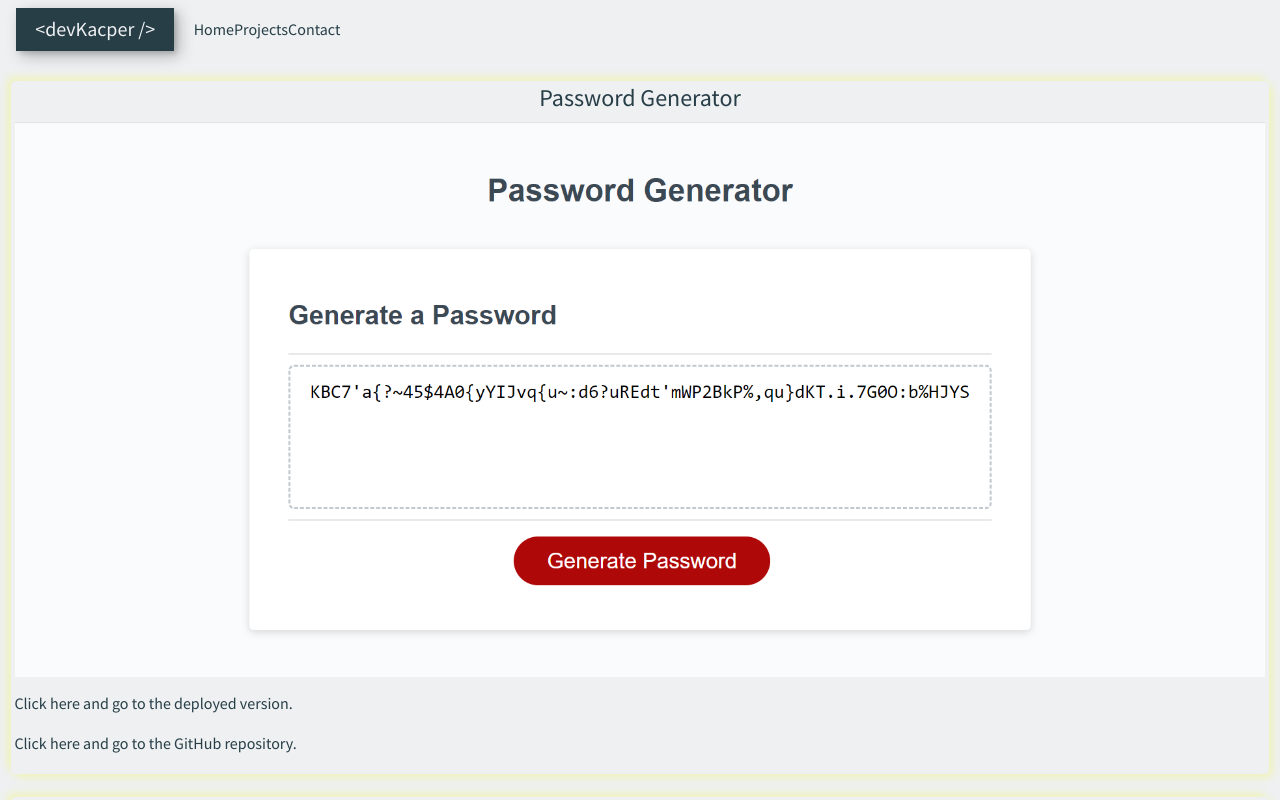
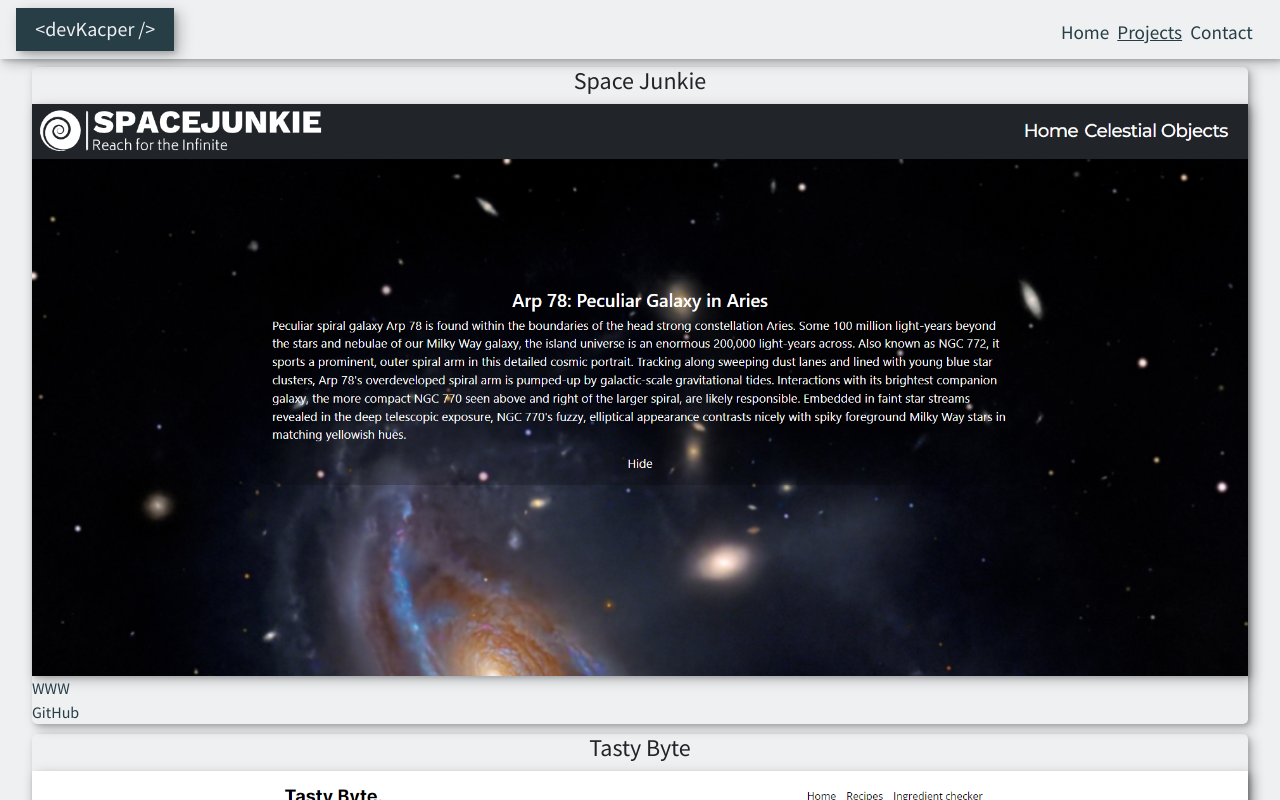
Before and after one commit to Kacperski81/react-portfolio, a React (Create React App) app: page /projects in a window 1280 px wide. Shown: the top 800 px of the page. Built offline with nearby package versions, Linux system fonts and the light colour scheme.

Commit message:
changes to header and about

```diff
--- a/src/App.js
+++ b/src/App.js
@@ -14,9 +14,7 @@ function App() {
       <Header />
       <Routes>
         <Route path="/" element={<Home />}></Route>
-        <Route path="projects" element={<Projects />}>
-          <Route path=":projectId" element={<Project />}></Route>
-        </Route>
+        <Route path="projects" element={<Projects />}></Route>
         <Route path="contact" element={<Contact />}></Route>
         <Route path="*" element={<h1>Page not found!</h1>}></Route>
       </Routes>
--- a/src/app.css
+++ b/src/app.css
@@ -21,7 +21,7 @@
 body {
     font-family: 'Source Sans Pro', sans-serif;
     max-width: 1280px;
-    height: 100vh;
+    /* height: 100vh; */
     font-size: 1rem;
     background: #eef0f2;
     margin: 0 auto;
@@ -37,12 +37,22 @@ img {
 
 .nav {
     background-color: var(--clr-light);
+    box-shadow: var(--bs);
+    margin-bottom: .5em;
+    /* border: 1px solid; */
+    display: flex;
+
 }
 
 .nav-hamburger {
     text-align: center;
     padding: .2em;
+    margin-top: .4rem;
+    display: flex;
+    /* border: 1px solid; */
+    justify-content: flex-end;
 }
+
 
 .brand {
     background-color: var(--clr-dark);
@@ -62,6 +72,10 @@ a {
     text-decoration: none;
 }
 
+.active-link {
+    text-decoration: underline;
+}
+
 .projectCard {
     background-color: var(--clr-light);
     color: var(--clr-dark);
@@ -73,4 +87,10 @@ footer p {
     color: var(--clr-dark);
     text-align: center;
     padding: .8rem;
-  }
+}
+
+@media (max-width: 768px) {
+    .nav-hamburger {
+        justify-content: center;
+    }
+}
--- a/src/components/Footer.js
+++ b/src/components/Footer.js
@@ -1,8 +1,9 @@
 import styled from "styled-components";
 
 const FooterDiv = styled.footer`
-box-shadow: 0.25em 0.25em 0.75em rgba(0,0,0,.25),
-            0.125em 0.125em 0.25em rgba(0,0,0,.15);
+    margin-top: .5em;
+    box-shadow: 0.25em 0.25em 0.75em rgba(0,0,0,.25),
+                0.125em 0.125em 0.25em rgba(0,0,0,.15);
 `
 
 function Footer() {
--- a/src/components/Header.js
+++ b/src/components/Header.js
@@ -1,6 +1,14 @@
 import Navbar from "react-bootstrap/Navbar";
 import Nav from "react-bootstrap/Nav";
-import { Link } from "react-router-dom";
+import { Link, NavLink } from "react-router-dom";
+
+const styles = {
+    navLink: {
+        fontSize: "1.2rem",
+        marginRight: ".5rem",
+        textAlign: "center"
+    }
+}
 
 function Header() {
     return (
@@ -9,15 +17,15 @@ function Header() {
                 <Navbar.Brand className="brand"><Link to="/">&lt;devKacper /&gt;</Link></Navbar.Brand>
                 <Navbar.Toggle aria-controls="responsive-navbar-nav" />
                 <Navbar.Collapse id="responsive-navbar-nav" className="nav-hamburger">
-                    <Nav variant="pills">
+                    <Nav variant="pills" className="nav-items">
                         <Nav.Item>
-                            <Link to="/">Home</Link>
+                            <NavLink style={styles.navLink} className={({isActive}) => isActive ? 'active-link' : null }to="/">Home</NavLink>
                         </Nav.Item>
                         <Nav.Item>
-                            <Link to="/projects">Projects</Link>
+                            <NavLink style={styles.navLink} className={({isActive}) => isActive ? 'active-link' : null } to="/projects">Projects</NavLink>
                         </Nav.Item>
                         <Nav.Item>
-                            <Link to="/contact">Contact</Link>
+                            <NavLink style={styles.navLink} className={({isActive}) => isActive ? 'active-link' : null } to="/contact">Contact</NavLink>
                         </Nav.Item>
                     </Nav>
                 </Navbar.Collapse>
--- a/src/components/Home.js
+++ b/src/components/Home.js
@@ -1,29 +1,45 @@
 import styled from "styled-components";
 
 const Wrapper = styled.div`
-    // border: 1px solid;
     width: 95%;
     margin: 0 auto;
     background-color: #eef0f2;
+
     `
 
 const Intro = styled.div`
     // border: 1px solid;
+    position: relative;
+    @media (min-width: 600px) {
+        display: grid;
+        width: min-content;
+        margin: 0 auto;
+        grid-column-gap: 1em;
+        grid-template-areas:
+            "img title"
+            "img subtitle";
+        grid-template-columns: min-content max-content;
+    }
 `
 
 const Title = styled.h2`
     font-size: 1.80rem;
     text-align: center;
-    margin-top: .3em;
-    padding: .2em;
+    margin-top: .1em;
+    padding: .1em;
     // background-color: #273e47;
     background-color: eef0f2;
     color: #011638;
     // box-shadow: 0.25em 0.25em 0.75em rgba(0,0,0,.25),
-    //             0.125em 0.125em 0.25em rgba(0,0,0,.15);
+        //    0.125em 0.125em 0.25em rgba(0,0,0,.15);
+
+    @media(min-width: 600px) {
+        align-self: end;
+    }
 `
 
 const Subtitle = styled.p`
+    // display: inline-block;
     background-color: #011638;
     color: #f8f8f8;
     text-align: center;
@@ -31,10 +47,19 @@ const Subtitle = styled.p`
     0.125em 0.125em 0.25em rgba(0,0,0,.15);
     font-size: 1.25rem;
     padding: .2em;
+
+    @media(min-width: 600px) {
+        align-self: start;
+        grid-column: -1 / 1;
+        grid-row: 2;
+        text-align: right;
+        position: relative;
+        left: -1.5em;
+        width: calc(100% + 1.5em);
+    }
 `
 
 const Image = styled.img`
-    width: 90%;
     margin: 0 auto;
     display: block;
     max-height: 300px;
@@ -45,6 +70,13 @@ const Image = styled.img`
 
     @media (min-width: 450px) {
         object-fit: contain;
+    }
+
+    @media (min-width: 600px) {
+        grid-area: img;
+        min-width: 250px;
+        position: relative;
+        z-index: 2;
     }
 
     @media (min-width: 768px) {
@@ -68,7 +100,7 @@ function Home() {
     return (
         <Wrapper>
             <Intro>
-                <Title>Hi I'm Marcin Kacperski</Title>
+                <Title>Hi I'm <strong>Marcin Kacperski</strong></Title>
                 <Subtitle>front-end developer</Subtitle>
                 <Image src="../images/me2.png" />
             </Intro>
--- a/src/components/Project.js
+++ b/src/components/Project.js
@@ -1,48 +1,48 @@
+import styled from "styled-components";
 
-const styles = {
-    container: {
-        display: "flex",
-        flexDirection: "column",
-        padding: "0.2rem",
-        margin: "1.4rem .7rem",
-        borderRadius: "5px",
-        // background: "#ffffff",
-        boxShadow: "0.25rem 0.25rem 0.50rem #f0f3bd, -0.25rem -0.25rem 0.50rem #f0f3bd",
-        // border: "1px solid"
-    },
-    containerItemTitle: {
-        flex: "1",
-        fontSize: "1.5rem",
-        textAlign: "center",
-    },
-    containerItemImage: {
-        flex: "1",
-        border: "1px solid #f0f0f0",
-        marginBottom: ".8rem",
-        // boxShadow: "1px 1px 1px #f0f0f0, -1px -1px 1px #f0f0f0",
-    },
-    containerItem: {
-        flex: "1",
-        fontSize: "1rem",
-        padding: ".1rem .5rem",
-        marginBottom: ".1rem",
-        // border: "1px solid",
-        textAlign: "center"
-    },
-    link: {
-        textDecoration: "none",
+const ProjectCard = styled.div`
+    width: 95%;
+    display: flex;
+    flex-direction: column;
+    margin: 0 auto;
+    border-radius: 5px;
+    box-shadow: 0.25em 0.25em 0.75em rgba(0,0,0,.25),
+                0.125em 0.125em 0.25em rgba(0,0,0,.15);
+
+    :not(:last-child) {
+        margin-bottom: .6em;
     }
-}
+`
+
+const CardTitle = styled.h3`
+    flex: 1;
+    font-size: 1.5rem;
+    text-align: center;
+`
+
+const CardImage = styled.img`
+    flex: 1;
+    box-shadow: 0.25em 0.25em 0.75em rgba(0,0,0,.25),
+                0.125em 0.125em 0.25em rgba(0,0,0,.15);
+`
+
+const UrlLink = styled.a`
+    text-decoration: none;
+`
+
+const GitHubLink = styled(UrlLink)`
+
+`
 
 function Project(props) {
 
     return (
-        <div style={styles.container} className="projectCard">
-            <h3 style={styles.containerItemTitle}>{props.projectData.title}</h3>
-            <img style={styles.containerItemImage} src={props.projectData.image} />
-            <p><a style={styles.link} href={props.projectData.linkToDeployed} target="_blank">Click here</a> and go to the deployed version.</p>
-            <p><a style={styles.link} href={props.projectData.linkToGitHub} target="_blank">Click here</a> and go to the GitHub repository.</p>
-        </div>
+        <ProjectCard>
+            <CardTitle>{props.projectData.title}</CardTitle>
+            <CardImage src={props.projectData.image} />
+            <UrlLink href={props.projectData.linkToDeployed} target="_blank">WWW</UrlLink>
+            <GitHubLink href={props.projectData.linkToGitHub} target="_blank">GitHub</GitHubLink>
+        </ProjectCard>
     )
 }
 
--- a/src/components/Projects.js
+++ b/src/components/Projects.js
@@ -1,14 +1,21 @@
 import projectData from "../data/data"
 import Project from "./Project";
+import styled from "styled-components";
 
+const ProjectsWrapper = styled.div`
+    @media(min-width: 768px);
+    display: flex;
+    flex-wrap: wrap;
+
+`
 
 function Projects() {
     return (
-        <>
+        <ProjectsWrapper>
             {projectData.map(project => (
                 <Project key={project.id} projectData={project}/>
             ))}
-        </>
+        </ProjectsWrapper>
     )
 }
 
--- a/src/data/data.json
+++ b/src/data/data.json
@@ -1,4 +1,18 @@
 [
+    {
+        "id": "spaceJunkie",
+        "title": "Space Junkie",
+        "linkToDeployed": "https://space-junkie.netlify.app/",
+        "linkToGitHub": "https://github.com/ikamen/space-junkie",
+        "image": "../images/spaceJunkie.png"
+    },
+    {
+        "id": "tasty-byte",
+        "title": "Tasty Byte",
+        "linkToDeployed": "https://ad660.github.io/TastyByte",
+        "linkToGitHub": "https://github.com/ad660/TastyByte",
+        "image": "../images/tastyByte.png"
+    },
     {
         "id": "password-generator",
         "title": "Password Generator",
@@ -26,19 +40,5 @@
         "linkToDeployed": "https://kacperski81.github.io/Weather-Dashboard/",
         "linkToGitHub": "https://github.com/Kacperski81/Weather-Dashboard",
         "image": "../images/weather-dashboard.png"
-    },
-    {
-        "id": "dumm1",
-        "title": "Dummy Title 1",
-        "linkToDeployed": "Dummy link to deployed 1",
-        "linkToGitHub": "Dummy link to GitHub 1",
-        "image": ""
-    },
-    {
-        "id": "dummy2",
-        "title": "Dummy Title 2",
-        "linkToDeployed": "Dummy link to deployed 2",
-        "linkToGitHub": "Dummy link to GitHub 2",
-        "image": ""
     }
 ]
```
Also changed, not shown: public/images/spaceJunkie.png (added), public/images/tastyByte.png (added).
